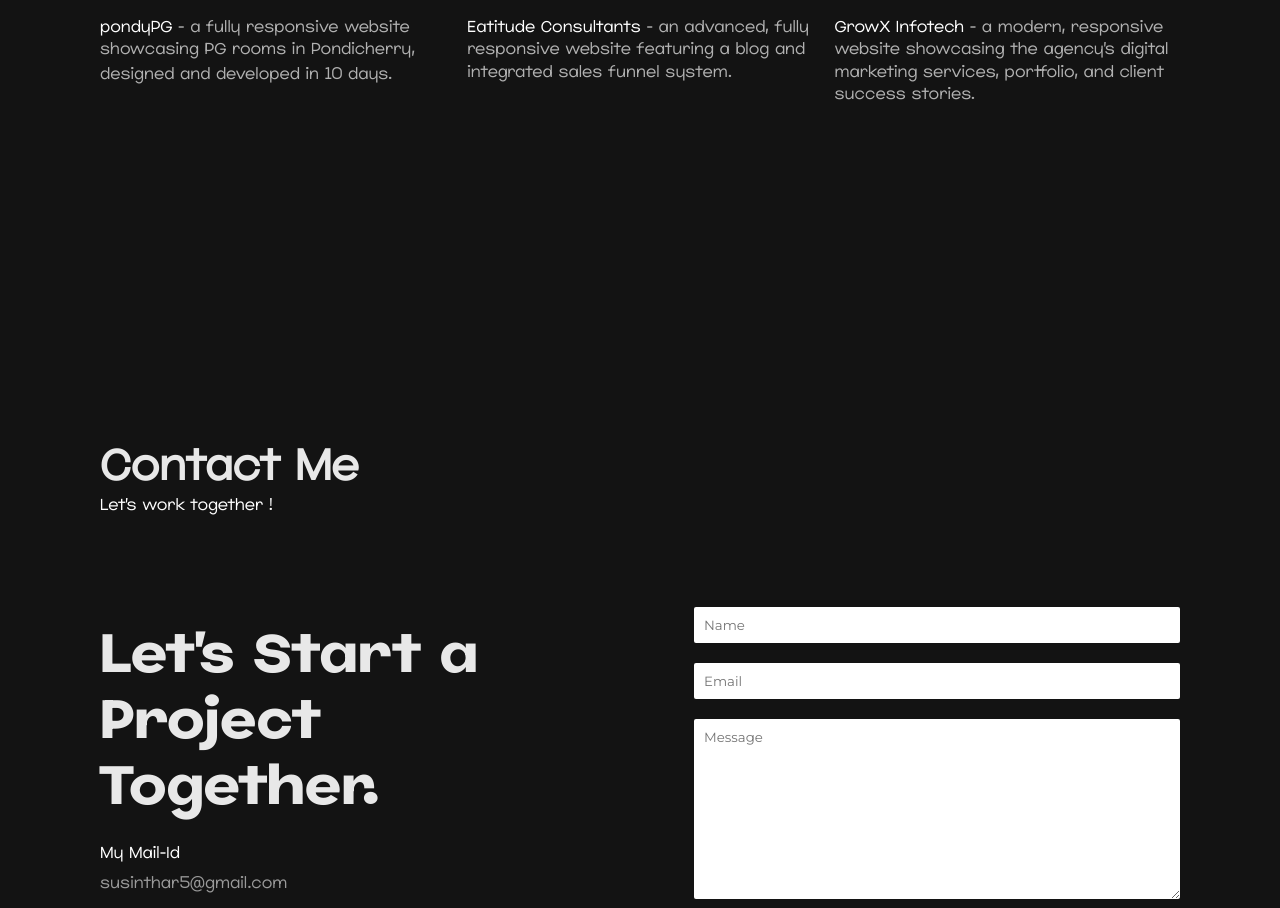
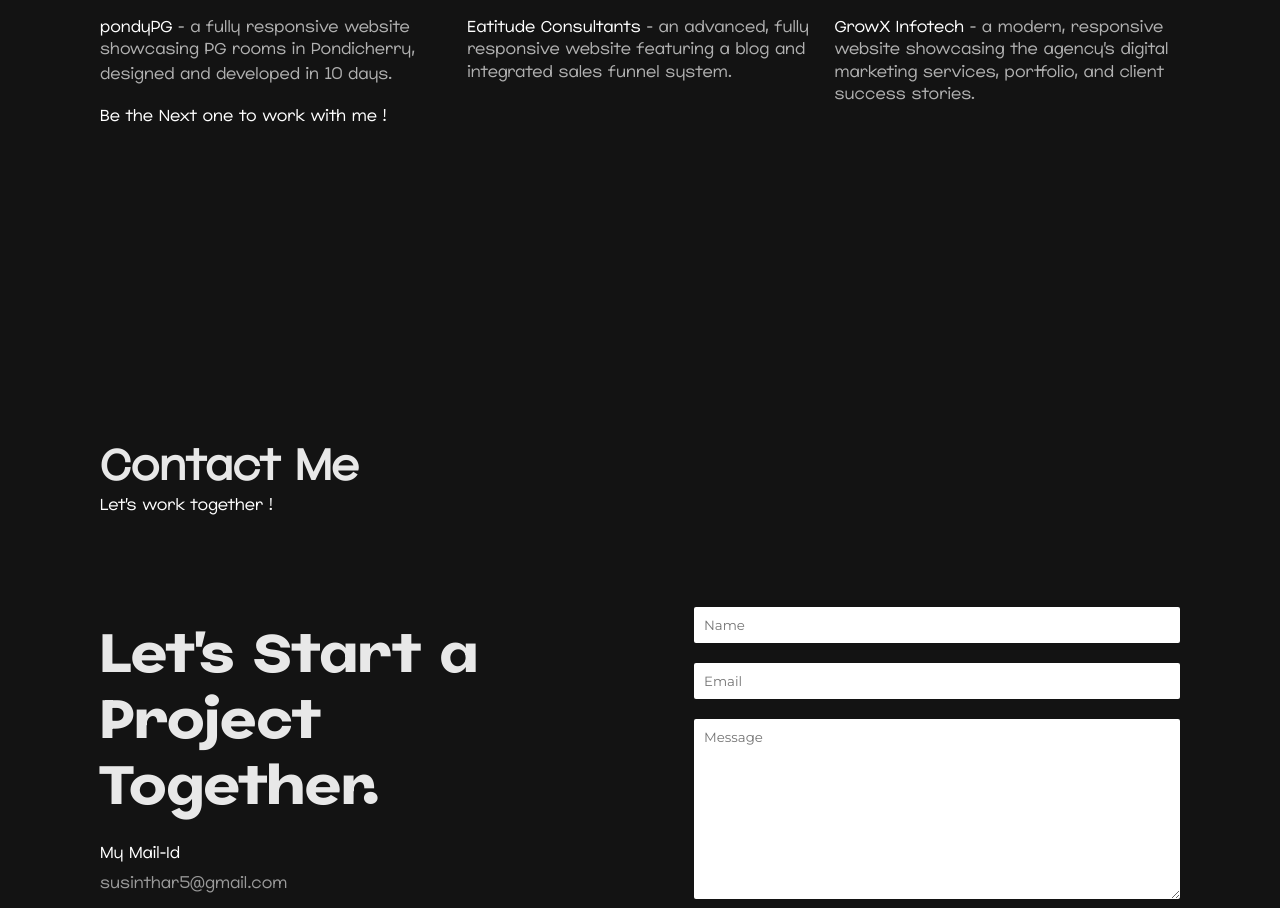
Before and after one commit to iamsusindhar/s, a plain HTML site: page index.html in a window 1280 px wide. Shown: the part 3455-4363 px from the top of the page. Drawn offline with nearby package versions, Linux system fonts and the light colour scheme.

Commit message:
Update index.html

```diff
--- a/index.html
+++ b/index.html
@@ -180,6 +180,11 @@
                 </a>
             </div>
         </div>
+         <div class="workbox">
+            <div class="work-box">
+            <a href="#contact-me"><div class="center">Be the Next one to work with me !</div></a>
+         </div>
+         </div>
     </section>
 
     <section class="contact-me" id="contact-me">
```
